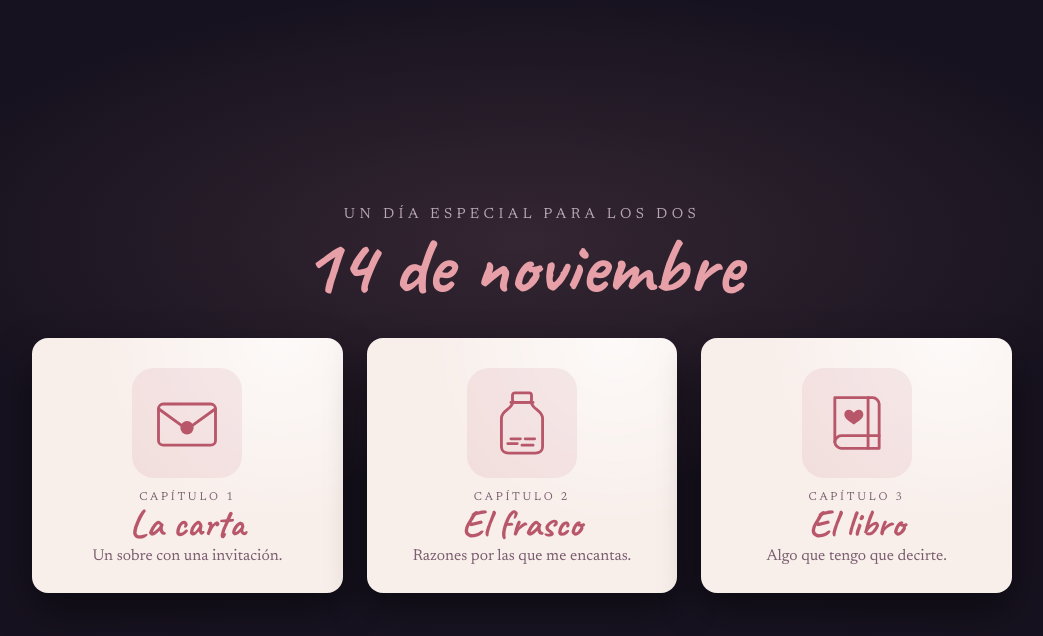
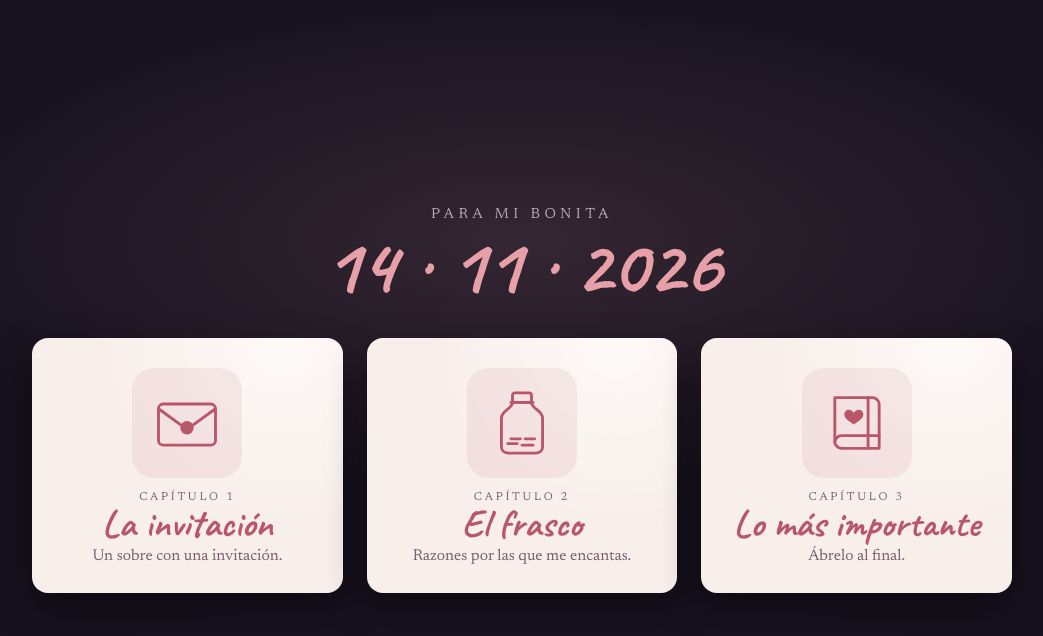
Before and after one commit to Fabio2305/Invitacion, a plain HTML site: page index.html in a window 1280 px wide. Shown: the whole page, without its empty margins (118-1161 px from the left). Drawn offline with Linux system fonts and the light colour scheme.

Commit message:
Inicio: fecha 14 · 11 · 2026 y nombres de los capítulos
Co-Authored-By: Claude Opus 5.5 <noreply@anthropic.com>
Claude-Session: https://claude.ai/code/session_01WqeuTAJcrPEzumkahj6Rcc

```diff
--- a/index.html
+++ b/index.html
@@ -3,17 +3,17 @@
 <head>
 <meta charset="utf-8">
 <meta name="viewport" content="width=device-width, initial-scale=1, viewport-fit=cover">
-<title>14 de noviembre</title>
-<meta name="description" content="Un día especial para los dos.">
+<title>14 · 11 · 2026</title>
+<meta name="description" content="Para mi bonita.">
 <meta name="theme-color" content="#17121f">
 <meta name="apple-mobile-web-app-capable" content="yes">
 <meta name="mobile-web-app-capable" content="yes">
 <meta name="apple-mobile-web-app-status-bar-style" content="black-translucent">
-<meta name="apple-mobile-web-app-title" content="14 de noviembre">
+<meta name="apple-mobile-web-app-title" content="14 · 11 · 2026">
 <link rel="apple-touch-icon" href="icono.png">
 <link rel="icon" type="image/png" href="icono.png">
-<meta property="og:title" content="14 de noviembre · Un día especial para los dos">
-<meta property="og:description" content="La carta, el frasco y el libro.">
+<meta property="og:title" content="Para mi bonita · 14 · 11 · 2026">
+<meta property="og:description" content="La invitación, el frasco y lo más importante.">
 <meta property="og:type" content="website">
 <meta property="og:image" content="https://fabio2305.github.io/Invitacion/vista-previa.png">
 <meta property="og:image:width" content="1200">
@@ -109,8 +109,8 @@ h1 { margin: 0; font-family: var(--font-hand); font-weight: 700; font-size: clam
 <body>
 <div id="app">
   <header>
-    <span class="k">Un día especial para los dos</span>
-    <h1>14 de noviembre</h1>
+    <span class="k">Para mi bonita</span>
+    <h1>14 · 11 · 2026</h1>
   </header>
 
   <ol class="cards">
@@ -119,7 +119,7 @@ h1 { margin: 0; font-family: var(--font-hand); font-weight: 700; font-size: clam
         <span class="pic" aria-hidden="true">
           <svg viewBox="0 0 48 48"><rect x="6" y="12" width="36" height="26" rx="3"/><path d="M6 15 L24 28 L42 15"/><circle class="f" cx="24" cy="27" r="4.2"/></svg>
         </span>
-        <span class="txt"><span class="num">Capítulo 1</span><span class="name">La carta</span><span class="desc">Un sobre con una invitación.</span></span>
+        <span class="txt"><span class="num">Capítulo 1</span><span class="name">La invitación</span><span class="desc">Un sobre con una invitación.</span></span>
         <span class="go" aria-hidden="true">›</span>
       </a>
     </li>
@@ -137,7 +137,7 @@ h1 { margin: 0; font-family: var(--font-hand); font-weight: 700; font-size: clam
         <span class="pic" aria-hidden="true">
           <svg viewBox="0 0 48 48"><path d="M10 8 H34 C36 8 38 10 38 12 V40 H14 C12 40 10 38 10 36 Z"/><path d="M10 36 C10 34 12 32 14 32 H38"/><path d="M31 8 V40"/><path class="f" d="M22 25 C19.5 23 16 21.5 16 18.5 C16 16.8 17.3 15.6 18.8 15.6 C20.1 15.6 21.1 16.4 22 17.6 C22.9 16.4 23.9 15.6 25.2 15.6 C26.7 15.6 28 16.8 28 18.5 C28 21.5 24.5 23 22 25 Z"/></svg>
         </span>
-        <span class="txt"><span class="num">Capítulo 3</span><span class="name">El libro</span><span class="desc">Algo que tengo que decirte.</span></span>
+        <span class="txt"><span class="num">Capítulo 3</span><span class="name">Lo más importante</span><span class="desc">Ábrelo al final.</span></span>
         <span class="go" aria-hidden="true">›</span>
       </a>
     </li>
```
Also changed, not shown: vista-previa.png.
